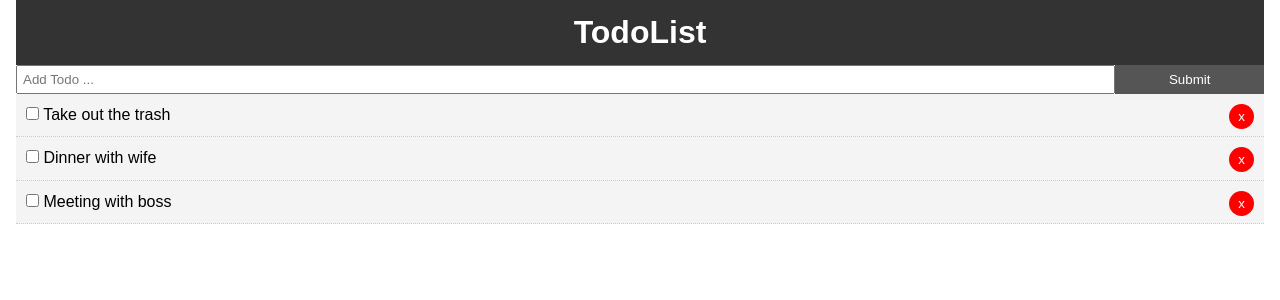
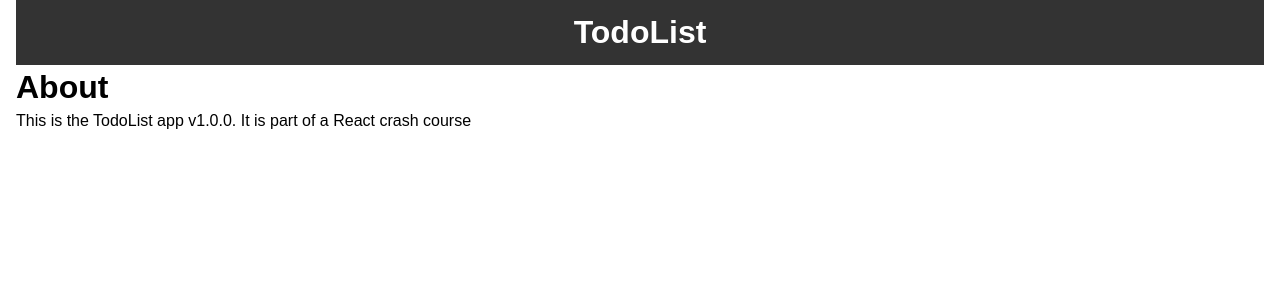
Before and after one commit to RyanYoung72443/React-todo-List, a React (Create React App) app: page /about in a window 1280 px wide. Shown: the top 300 px of the page. Built offline with nearby package versions, Linux system fonts and the light colour scheme.

Commit message:
About created, added, and implemented

```diff
--- a/src/App.js
+++ b/src/App.js
@@ -1,7 +1,9 @@
 import React, { Component } from 'react';
+import { BrowserRouter as Router, Route  } from 'react-router-dom';
 import Header from './components/layout/header';
 import Todos from './components/Todos';
 import AddTodo from './components/AddTodo';
+import About from './components/pages/About';
 import uuid from 'uuid';
 
 import './App.css';
@@ -55,14 +57,21 @@
 
   render() {
     return (
+      <Router>
         <div className="App">
           <div className="container">
             <Header />
+            <Route exact path="/" render={props => (
+              <React.Fragment>
                 <AddTodo addTodo={this.addTodo} />
                 <Todos todos={this.state.todos} markComplete = {this.markComplete}
                 delTodo={this.delTodo} />
+              </React.Fragment>
+            )}/>
+            <Route path="/about" component={About} />
           </div>
         </div>
+      </Router>
     );
   }
 }
--- /dev/null
+++ b/src/components/pages/About.js
@@ -0,0 +1,13 @@
+import React from 'react'
+
+function About() {
+  return (
+    <React.Fragment>
+      <h1>About</h1>
+      <p>This is the TodoList app v1.0.0. It is part of a React crash course</p>
+    </React.Fragment>
+  )
+}
+
+
+export default About;
```
Lines whose indentation alone changed are shown as unchanged.
